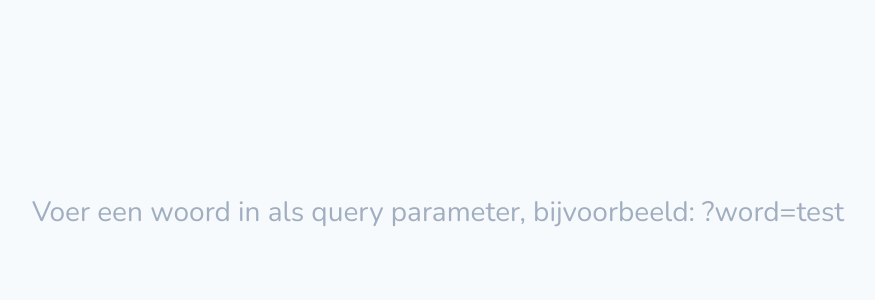
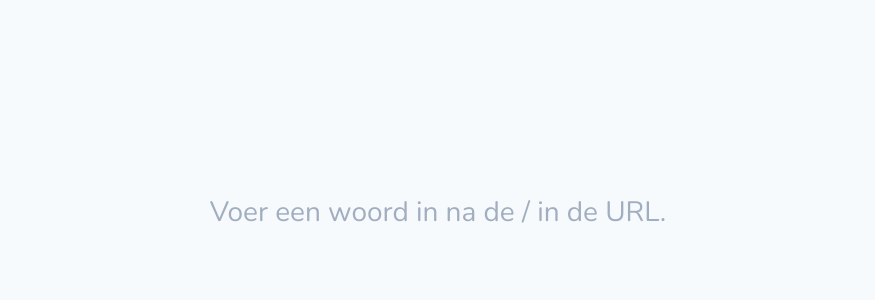
Before and after one commit to larsverp/zwapi-cheap, a PHP site: page / in a window 1280 px wide. Shown: the part 188-488 px from the top of the page, without its empty margins (202-1077 px from the left). Run offline with PHP 8.4, Linux system fonts and the light colour scheme.

Commit message:
Fixed mistake

```diff
--- a/index.php
+++ b/index.php
@@ -54,7 +54,7 @@ if (!empty($word)) {
                             <?php if (!empty($word)): ?>
                                 Een zwetende <?= htmlspecialchars($word) ?> noemt men ook wel een <?= htmlspecialchars($zwapiedWord) ?>.
                             <?php else: ?>
-                                Voer een woord in als query parameter, bijvoorbeeld: ?word=test
+                                Voer een woord in na de / in de URL.
                             <?php endif; ?>
                         </div>
                     </div>
```
